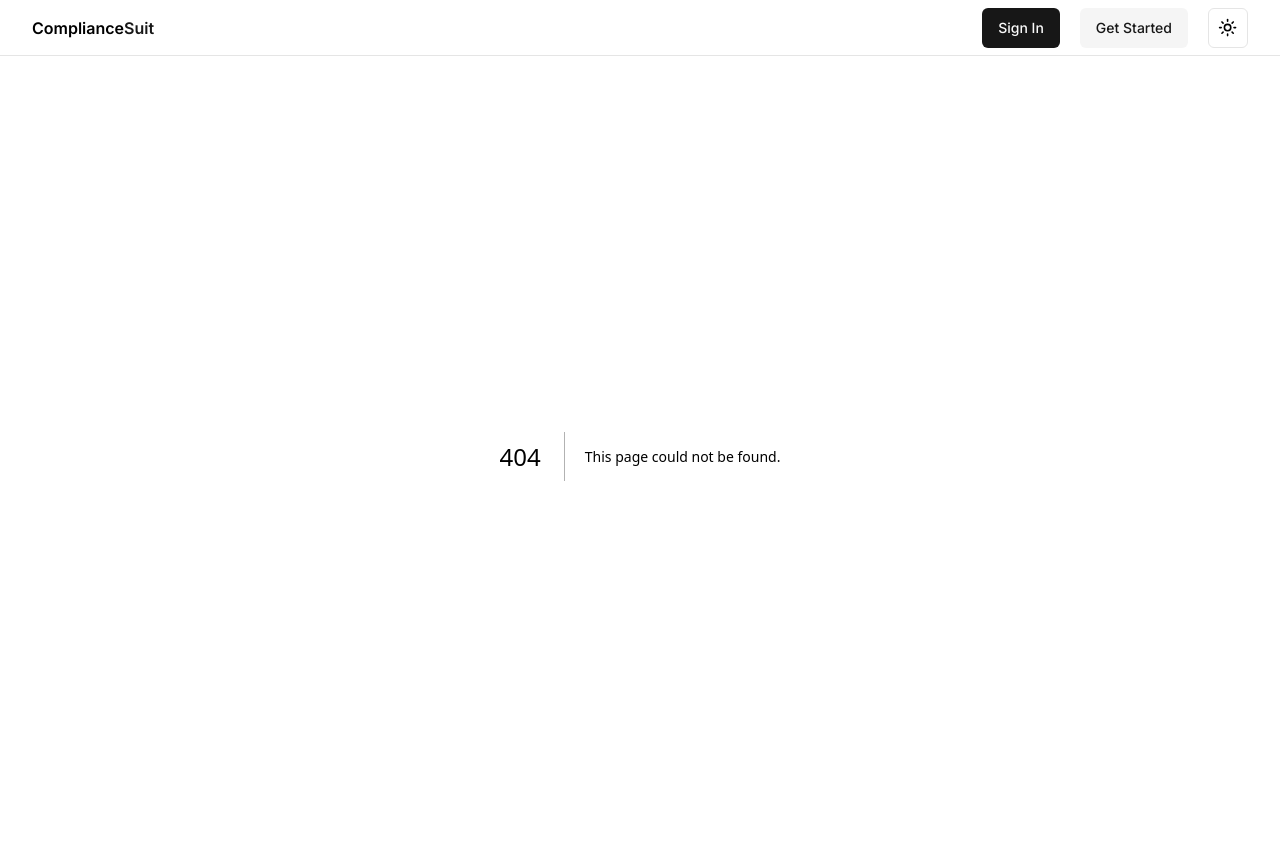
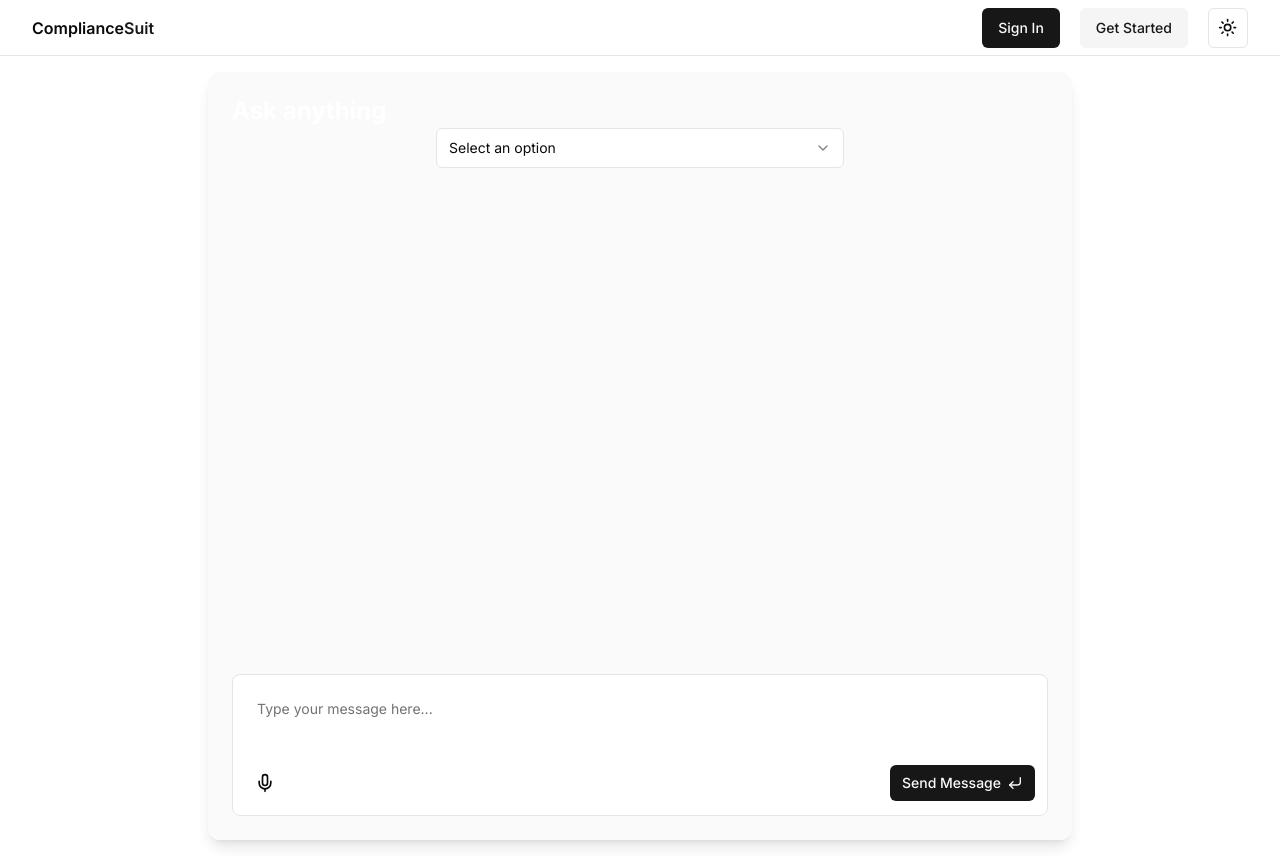
Before and after one commit to tasshamjit/Compliance-Suit, a Next.js app: page /chatbot in a window 1280 px wide. Before the commit this address had no page. Built offline with nearby package versions, Linux system fonts and the light colour scheme.

Commit message:
chatbot page implemented

```diff
--- a/package.json
+++ b/package.json
@@ -9,6 +9,9 @@
     "lint": "next lint"
   },
   "dependencies": {
+    "@chakra-ui/react": "^2.8.2",
+    "@emotion/react": "^11.13.3",
+    "@emotion/styled": "^11.13.0",
     "@kinde-oss/kinde-auth-nextjs": "^2.3.1",
     "@prisma/client": "^5.16.1",
     "@radix-ui/react-accordion": "^1.2.0",
@@ -30,7 +33,7 @@
     "class-variance-authority": "^0.7.0",
     "clsx": "^2.1.1",
     "formik": "^2.4.6",
-    "framer-motion": "^11.3.30",
+    "framer-motion": "^11.5.4",
     "jwt-decode": "^4.0.0",
     "lucide-react": "^0.395.0",
     "next": "14.2.4",
--- a/src/app/assistant/page.tsx
+++ b/src/app/assistant/page.tsx
@@ -35,6 +35,9 @@ import {
   SelectTrigger,
   SelectValue,
 } from "@/components/ui/select";
+
+import { Select as ChakraSelect } from "@chakra-ui/react";
+
 import { Textarea } from "@/components/ui/textarea";
 import {
   Tooltip,
@@ -42,38 +45,65 @@ import {
   TooltipProvider,
   TooltipTrigger,
 } from "@/components/ui/tooltip";
+import Loader from "..//../components/loader/loader";
+import api from "@/services/axios";
+import { jwtDecode } from "jwt-decode";
+import { SelectGroup } from "@radix-ui/react-select";
 
 interface Message {
-  role: "user" | "assistant";
+  // role: "user" | "assistant";
   content: string;
+  response: string;
 }
 
 export function Dashboard() {
   const [messages, setMessages] = useState<Message[]>([]);
   const [input, setInput] = useState("");
+  const [option, setOption] = useState("zaid");
+  const [loading, setLoading] = useState(false);
 
+  const handleValueChange = (value: string) => {
+    console.log("entering");
+    setOption(value);
+    console.log("Selected law:", value); // Debugging purposes
+    // Here you can update more states or trigger additional actions based on the selection
+  };
+  // const handleValueChange = (event: React.ChangeEvent<HTMLSelectElement>) => {
+  //   const selectedValue = event.target.value;
+  //   console.log("Selected law:", selectedValue); // For debugging
+  //   setOption(selectedValue);
+  // };
   const handleSendMessage = async (event: React.FormEvent<HTMLFormElement>) => {
+    setLoading(true);
     event.preventDefault();
-    const userMessage: Message = { role: "user", content: input };
+    const userMessage: Message = { content: input, response: "" };
     setMessages([...messages, userMessage]);
+    console.log(messages);
+
+    const token: string = localStorage.getItem("access") || "";
+    const decoded_token = jwtDecode<{ sub: number }>(token);
+
+    console.log(decoded_token, "decoded token is here");
+
+    const response = await api.get("api/assistant", {
+      params: {
+        query: input,
+        sender: decoded_token.sub,
+        option: option,
+      },
+    });
     setInput("");
-
-    // Call the ChatGPT API
-    const response = await fetch("https://api.openai.com/v1/chat/completions", {
-      method: "POST",
-      headers: {
-        "Content-Type": "application/json",
-        Authorization: `Bearer ${process.env.NEXT_PUBLIC_OPENAI_API_KEY}`,
-      },
-      body: JSON.stringify({
-        model: "gpt-4",
-        messages: [...messages, userMessage],
-      }),
-    });
-
-    const data = await response.json();
-    const assistantMessage: Message = data.choices[0].message;
-    setMessages((prevMessages) => [...prevMessages, assistantMessage]);
+    console.log(response, "this is just response only");
+    console.log(response.data, "this is the exact response ");
+    setMessages((prevMessages) =>
+      prevMessages.map((message, index) =>
+        index === prevMessages.length - 1
+          ? { ...message, response: response.data }
+          : message
+      )
+    );
+    console.log(messages, "messages");
+    setLoading(false);
   };
 
   return (
@@ -85,7 +115,7 @@ export function Dashboard() {
               <Triangle className="size-5 fill-foreground" />
             </Button>
           </div>
-          <nav className="grid gap-1 p-2">
+          {/* <nav className="grid gap-1 p-2">
             <TooltipProvider>
               <Tooltip>
                 <TooltipTrigger asChild>
@@ -171,7 +201,7 @@ export function Dashboard() {
                 </TooltipContent>
               </Tooltip>
             </TooltipProvider>
-          </nav>
+          </nav> */}
           <nav className="mt-auto grid gap-1 p-2">
             <TooltipProvider>
               <Tooltip>
@@ -218,6 +248,7 @@ export function Dashboard() {
               <Button variant="ghost" size="icon" className="md:hidden">
                 <Settings className="size-4" />
                 <span className="sr-only">Settings</span>
+
               </Button>
             </DrawerTrigger>
             <DrawerContent className="max-h-[80vh]">
@@ -239,7 +270,7 @@ export function Dashboard() {
                         id="country"
                         className="items-start [&_[data-description]]:hidden"
                       >
-                        <SelectValue placeholder="Select a country" />
+                        <SelectValue placeholder="Select another country" />
                       </SelectTrigger>
                       <SelectContent>
                         <SelectItem value="saudi-arabia">
@@ -253,17 +284,17 @@ export function Dashboard() {
                   </div>
                   <div className="grid gap-3">
                     <Label htmlFor="law">Law</Label>
-                    <Select>
-                      <SelectTrigger
-                        id="law"
-                        className="items-start [&_[data-description]]:hidden"
-                      >
-                        <SelectValue placeholder="Select a law" />
+
+                    <Select onValueChange={setOption}>
+                      <SelectTrigger>
+                        <SelectValue placeholder="Select an option" />
                       </SelectTrigger>
                       <SelectContent>
-                        <SelectItem value="vat">VAT</SelectItem>
-                        <SelectItem value="labour">Labour</SelectItem>
-                        <SelectItem value="ct">CT</SelectItem>
+                        <SelectItem value="vat">Option 1</SelectItem>
+                        <SelectItem value="ct">Option 2</SelectItem>
+                        <SelectItem value="interact with zaid">
+                          Zaid 3
+                        </SelectItem>
                       </SelectContent>
                     </Select>
                   </div>
@@ -287,7 +318,7 @@ export function Dashboard() {
                   </div>
                   <div className="grid gap-3">
                     <Label htmlFor="content">Content</Label>
-                    <Textarea id="content" placeholder="You are a..." />
+                    <Textarea id="content" placeholder="You are a a..." />
                   </div>
                 </fieldset>
               </form>
@@ -337,7 +368,7 @@ export function Dashboard() {
                     </SelectTrigger>
                     <SelectContent>
                       <SelectItem value="vat">VAT</SelectItem>
-                      <SelectItem value="labour">Labour</SelectItem>
+                      <SelectItem value="zaid">Interact with Zaid</SelectItem>
                       <SelectItem value="ct">CT</SelectItem>
                     </SelectContent>
                   </Select>
@@ -370,20 +401,35 @@ export function Dashboard() {
                 </div>
               </fieldset>
             </form>
+            <div>
+              <p className="">
+                Ask any financial related doubts to cmple ai your go to
+                financial AI.
+              </p>
+            </div>
           </div>
           <div className="relative flex h-full min-h-[50vh] flex-col rounded-xl bg-muted/50 p-4 lg:col-span-2">
-
             <div className="flex-1 overflow-auto">
               {messages.map((msg, index) => (
-                <div
-                  key={index}
-                  className={`p-2 my-1 rounded-md max-w-[100%] ${
-                    msg.role === "user"
-                      ? "self-end text-right "
-                      : "self-start text-left "
-                  }`}
-                >
-                  {msg.content}
+                <div>
+                  <div
+                    key={index}
+                    className={`p-2 my-1 rounded-md w-fit self-center text-right bg-slate-700`}
+                  >
+                    {msg.content}
+                  </div>
+                  {msg.response == "" ? (
+                    <>
+                      <Loader />
+                    </>
+                  ) : (
+                    <div
+                      key={index}
+                      className={`p-2 my-1 rounded-md w-fit self-start text-left bg-blue-400 mb-6`}
+                    >
+                      {msg.response}
+                    </div>
+                  )}
                 </div>
               ))}
             </div>
--- /dev/null
+++ b/src/app/chatbot/page.tsx
@@ -0,0 +1,198 @@
+"use client";
+import React, { useEffect, useState } from "react";
+import {
+  Book,
+  Bot,
+  Code2,
+  CornerDownLeft,
+  LifeBuoy,
+  Mic,
+  Paperclip,
+  Settings,
+  Settings2,
+  Share,
+  SquareTerminal,
+  SquareUser,
+  Triangle,
+} from "lucide-react";
+
+import { Badge } from "@/components/ui/badge";
+import { Button } from "@/components/ui/button";
+import {
+  Drawer,
+  DrawerContent,
+  DrawerDescription,
+  DrawerHeader,
+  DrawerTitle,
+  DrawerTrigger,
+} from "@/components/ui/drawer";
+import { Input } from "@/components/ui/input";
+import { Label } from "@/components/ui/label";
+import {
+  Select,
+  SelectContent,
+  SelectItem,
+  SelectTrigger,
+  SelectValue,
+} from "@/components/ui/select";
+
+import { Select as ChakraSelect } from "@chakra-ui/react";
+
+import { Textarea } from "@/components/ui/textarea";
+import {
+  Tooltip,
+  TooltipContent,
+  TooltipProvider,
+  TooltipTrigger,
+} from "@/components/ui/tooltip";
+import Loader from "../../components/loader/loader";
+import api from "@/services/axios";
+import { jwtDecode } from "jwt-decode";
+import { SelectGroup } from "@radix-ui/react-select";
+
+interface Message {
+  // role: "user" | "assistant";
+  content: string;
+  response: string;
+}
+
+
+export default function sample() {
+  const [selectedValue, setSelectedValue] = useState<string | null>(null);
+  const [messages, setMessages] = useState<Message[]>([]);
+  const [input, setInput] = useState("");
+  const [option, setOption] = useState("zaid");
+  const [loading, setLoading] = useState(false);
+    useEffect(()=>{
+      console.log('there is change in option')
+    },[option])
+  const handleValueChange = (value: string) => {
+    console.log("entering");
+    setOption(value);
+    console.log("Selected law:", value); // Debugging purposes
+    // Here you can update more states or trigger additional actions based on the selection
+  };
+
+  const handleSendMessage = async (event: React.FormEvent<HTMLFormElement>) => {
+    setLoading(true);
+    event.preventDefault();
+    const userMessage: Message = { content: input, response: "" };
+    setMessages([...messages, userMessage]);
+    console.log(messages);
+
+    const token: string = localStorage.getItem("access") || "";
+    const decoded_token = jwtDecode<{ sub: number }>(token);
+
+    console.log(decoded_token, "decoded token is here");
+
+    const response = await api.get("api/assistant", {
+      params: {
+        query: input,
+        sender: decoded_token.sub,
+        option: option,
+      },
+    });
+    setInput("");
+    console.log(response, "this is just response only");
+    console.log(response.data, "this is the exact response ");
+    setMessages((prevMessages) =>
+      prevMessages.map((message, index) =>
+        index === prevMessages.length - 1
+          ? { ...message, response: response.data }
+          : message
+      )
+    );
+    console.log(messages, "messages");
+    setLoading(false);
+  };
+
+  console.log(selectedValue)
+
+  return (
+    <>
+  <div className="max-w-4xl mx-auto p-4 space-y-6 h-screen">
+    <div className="relative flex flex-col h-full rounded-xl bg-muted/50 p-6 lg:col-span-2 shadow-lg">
+    <h1 className="text-white font-bold text-2xl animate-bounce">Ask anything</h1>
+    <Select onValueChange={(value)=>{
+      console.log('value is changing', value)
+      setOption(value)}}>
+      <SelectTrigger className="w-full md:w-1/2 mx-auto">
+        <SelectValue placeholder="Select an option" />
+      </SelectTrigger>
+      <SelectContent>
+        <SelectItem value="ct">CT</SelectItem>
+        <SelectItem value="vat">VAT</SelectItem>
+        <SelectItem value="zaid">Zaid</SelectItem>
+      </SelectContent>
+    </Select>
+      {/* Scrollable messages section */}
+      <div className="flex-1 overflow-y-auto space-y-4 pr-2">
+        {messages.map((msg, index) => (
+          <div key={index} className="space-y-2">
+            <div className="self-center bg-slate-700 text-white p-3 rounded-md w-fit ml-auto">
+              {msg.content}
+            </div>
+            {msg.response === "" ? (
+              <Loader />
+            ) : (
+              <div className="self-start bg-blue-400 text-white p-3 rounded-md w-fit mr-auto">
+                {msg.response}
+              </div>
+            )}
+          </div>
+        ))}
+      </div>
+
+      {/* Message input form */}
+      <form
+        className="relative mt-4 flex flex-col border rounded-lg p-3 bg-background focus-within:ring-1 focus-within:ring-ring"
+        onSubmit={handleSendMessage}
+      >
+        <Label htmlFor="message" className="sr-only">
+          Message
+        </Label>
+        <Textarea
+          id="message"
+          placeholder="Type your message here..."
+          className="min-h-12 resize-none border-0 p-3 shadow-none focus-visible:ring-0"
+          value={input}
+          onChange={(e) => setInput(e.target.value)}
+        />
+        <div className="flex items-center mt-3 gap-1">
+          {/* <TooltipProvider>
+            <Tooltip>
+              <TooltipTrigger asChild>
+                <Button variant="ghost" size="icon">
+                  <Paperclip className="w-5 h-5" />
+                  <span className="sr-only">Attach file</span>
+                </Button>
+              </TooltipTrigger>
+              <TooltipContent side="top">Attach File</TooltipContent>
+            </Tooltip>
+          </TooltipProvider> */}
+
+          <TooltipProvider>
+            <Tooltip>
+              <TooltipTrigger asChild>
+                <Button variant="ghost" size="icon">
+                  <Mic className="w-5 h-5" />
+                  <span className="sr-only">Use Microphone</span>
+                </Button>
+              </TooltipTrigger>
+              <TooltipContent side="top">Use Microphone</TooltipContent>
+            </Tooltip>
+          </TooltipProvider>
+
+          <Button type="submit" size="sm" className="ml-auto gap-1.5">
+            Send Message
+            <CornerDownLeft className="w-4 h-4" />
+          </Button>
+        </div>
+      </form>
+    </div>
+  </div>
+</>
+
+
+  );
+}
--- /dev/null
+++ b/src/components/loader/loader.jsx
@@ -0,0 +1,13 @@
+import { CirclesWithBar } from "react-loader-spinner";
+
+import React from 'react'
+
+function Loader() {
+  return (
+    <div>
+      <CirclesWithBar color="white" size="10"/>
+    </div>
+  )
+}
+
+export default Loader
```
Also changed, not shown: 2 other files (tests, documents, lock files or other folders).
